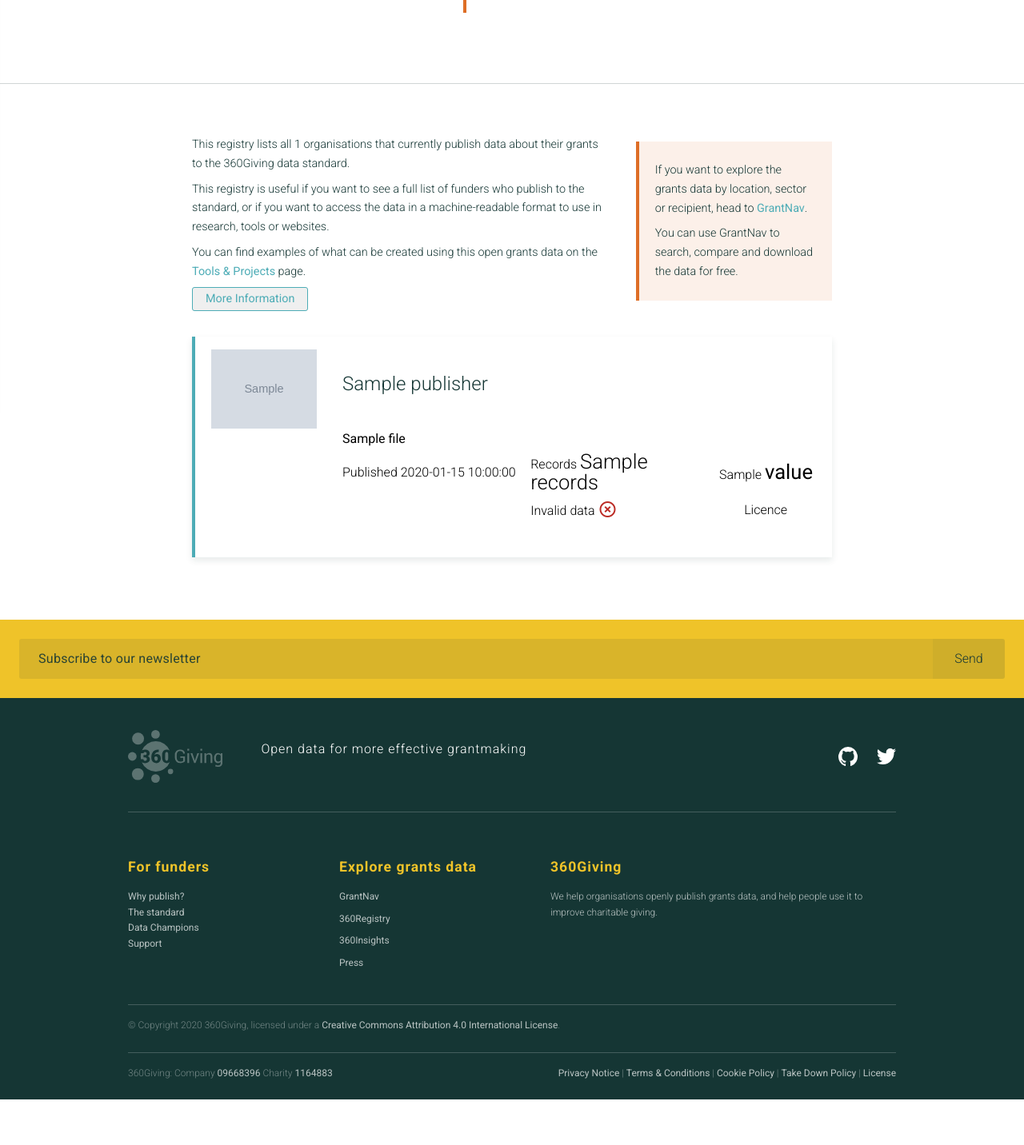
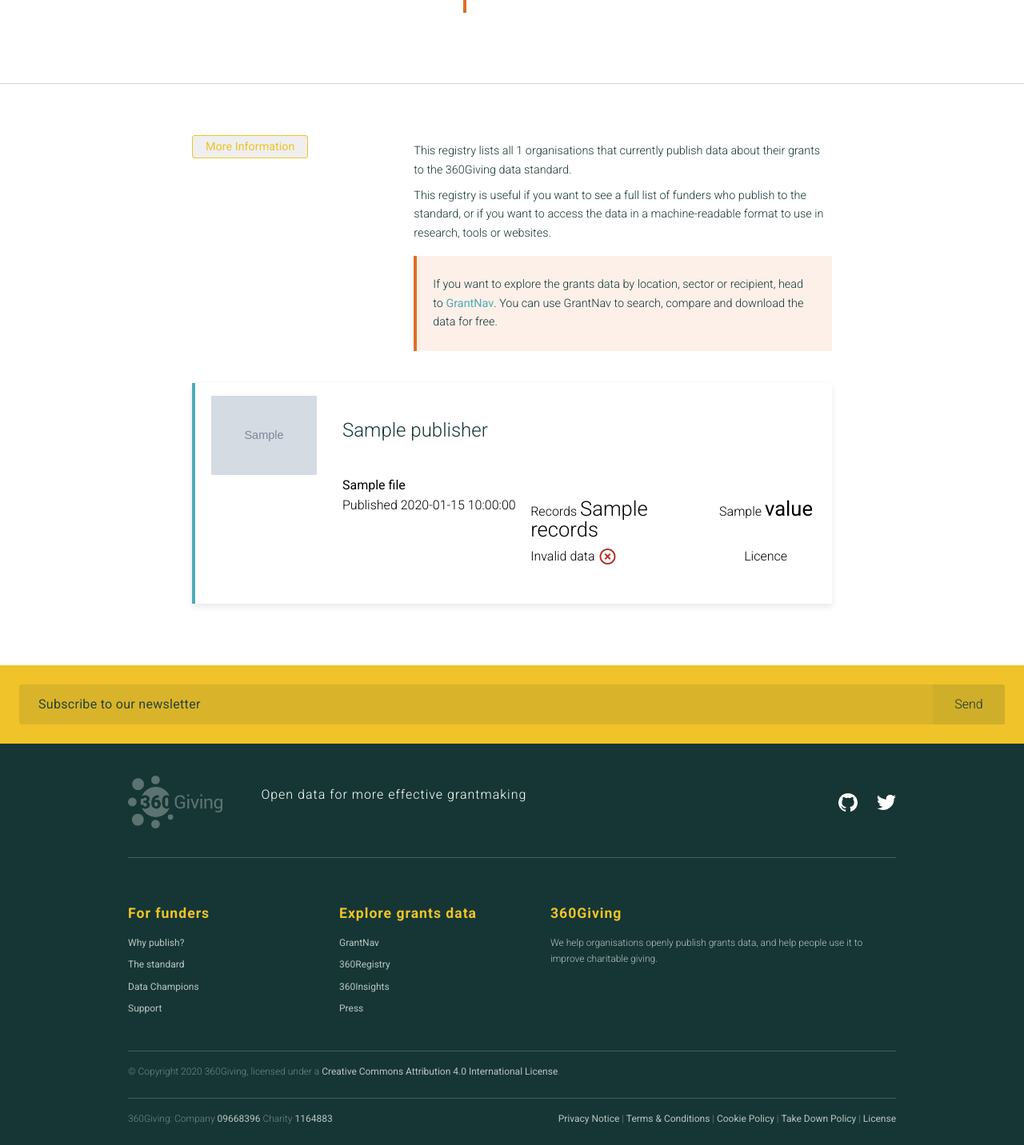
Before and after one commit to ThreeSixtyGiving/registry-classic, a Flask app: template registry/templates/registry.html in a window 1280 px wide. Shown: the part 277-1709 px from the top of the page at 80% size. Before the commit the page ends 1652 px from the top, so only its background shows below. Run offline with Flask 2, Linux system fonts and the light colour scheme; the template is opened without the code that fills it: most values are stand-ins (such as "Sample title", 1, 10 or a date in 2020); grey boxes marked "Sample" are stand-in pictures; some libraries are stand-ins or nearby versions.

Commit message:
incorporate latest styles

```diff
--- a/registry/static/css/styles.css
+++ b/registry/static/css/styles.css
@@ -392,37 +392,28 @@ a {
   padding: 6px 24px 8px;
   font-size: 1rem;
   font-weight: 400; }
-
-.button--small {
+  .button.button--small {
     padding: 2px 16px 2px;
     border-width: 1px;
     font-size: .9rem; }
-
-.button--large {
+  .button.button--large {
     padding: 10px 32px 12px;
     border-width: 3px;
     font-size: 1.3rem; }
-
-.button--unstyled {
+  .button.button--unstyled {
     border: 0;
     padding: 0; }
-
-.button--white {
-  color: white; }
-
-.button--orange {
+  .button.button--white {
+    color: white; }
+  .button.button--orange {
     color: #DE6E26; }
-
-.button--teal {
+  .button.button--teal {
     color: #4DACB6; }
-
-.button--yellow {
+  .button.button--yellow {
     color: #EFC329; }
-
-.button--red {
+  .button.button--red {
     color: #BC2C26; }
-
-.button--disabled {
+  .button.button--disabled {
     opacity: .3;
     pointer-events: none; }
 
@@ -957,7 +948,7 @@ p {
     @media (min-width: 36em) {
       .footer__section + .footer__section {
         margin-left: 48px; } }
-    .footer__section + .footer__section li + li {
+    .footer__section li {
       margin-top: 8px; }
   .footer__heading {
     font-size: 1rem;
@@ -1020,6 +1011,8 @@ p {
     padding-top: 16px;
     padding-bottom: 12px;
     color: rgba(255, 255, 255, 0.4); }
+  .footer .edit-github {
+    float: right; }
   .footer__policy-links a {
     display: inline-block; }
   @media (min-width: 36em) {
@@ -1315,10 +1308,11 @@ p {
     margin-bottom: 16px; }
   .prose__intro {
     margin-bottom: 56px; }
-  .prose__section {
-    padding-bottom: 24px; }
+  .prose__section + .prose__section {
+    padding-top: 16px; }
   .prose .box {
-    margin-bottom: 16px; }
+    margin-bottom: 16px;
+    margin-top: 16px; }
 
 .registry-card {
   display: flex; }
@@ -1358,7 +1352,8 @@ p {
   .registry-grant, .registry-grant td {
     border: 0; }
   .registry-grant td {
-    padding: 0; }
+    padding: 0;
+    vertical-align: top; }
   .registry-grant__line {
     font-style: normal;
     font-weight: 300; }
@@ -1386,10 +1381,12 @@ p {
   .registry-grant__amount, .registry-grant__license {
     width: 100%;
     text-align: right; }
+  .registry-grant__amount {
+    margin-bottom: 8; }
   .registry-grant__license a {
     margin-left: 32px; }
   .registry-grant__validation > i {
-    vertical-align: -5px; }
+    vertical-align: -7px; }
   .registry-grant--validated > i {
     color: #4DACB6; }
   .registry-grant--invalid > i {
@@ -1419,10 +1416,8 @@ p {
 .license {
   opacity: .4; }
   .license--cc {
-    max-width: 20px;
-    margin-bottom: -6px; }
+    max-width: 20px; }
   .license--ogl {
-    margin-bottom: -2px;
     max-width: 32px; }
   .license--pddl {
     max-width: 32px; }
@@ -1516,7 +1511,11 @@ p {
       max-width: 700px; } }
   .subscribe-section__form {
     display: flex;
+    flex-direction: column;
     width: 100%; }
+    @media (min-width: 36em) {
+      .subscribe-section__form {
+        flex-direction: row; } }
     .subscribe-section__form input[type="text"] {
       border-radius: 3px 0 0 3px;
       flex: 1;
@@ -1542,10 +1541,16 @@ p {
       all: inherit;
       color: #153634;
       display: inline-block;
-      width: 90px;
+      width: 100%;
+      margin-top: 8px;
+      padding: 12px 24px;
       background-color: rgba(21, 54, 52, 0.15);
       border-radius: 0 3px 3px 0;
       text-align: center; }
+      @media (min-width: 36em) {
+        .subscribe-section__form input[type="submit"] {
+          max-width: 90px;
+          margin-top: 0; } }
       .subscribe-section__form input[type="submit"]:focus {
         background-color: rgba(21, 54, 52, 0.2); }
       .subscribe-section__form input[type="submit"]:hover {
@@ -1640,9 +1645,7 @@ p {
     padding-bottom: 64px; }
   .layout--single-column {
     display: grid;
-    grid-template-areas: "header"
- "content"
- "footer"; }
+    grid-template-areas: "header" "content" "footer"; }
     .layout--single-column .layout__content {
       max-width: 960px;
       margin-left: auto;
@@ -1651,16 +1654,12 @@ p {
     max-width: 700px; }
   .layout--two-columns {
     display: grid;
-    grid-template-areas: "header"
- "content"
- "footer"; }
+    grid-template-areas: "header" "content" "footer"; }
     @media (min-width: 36em) {
       .layout--two-columns {
         grid-template-columns: 320px 1fr;
         grid-template-rows: auto 1fr auto;
-        grid-template-areas: "header header"
- "sidebar content"
- "footer footer"; } }
+        grid-template-areas: "header header" "sidebar content" "footer footer"; } }
     .layout--two-columns .layout__header {
       grid-area: header; }
     .layout--two-columns .layout__content {
--- a/registry/templates/_parts/_footer.html
+++ b/registry/templates/_parts/_footer.html
@@ -51,12 +51,12 @@
     </div> -->
   </div>
 
-  <div class="footer__row wrapper footer__small-print">
+  <div class="wrapper footer__small-print">
+    <!-- <a href="#" class="edit-github button button--small button--yellow">Edit on Github</a> -->
     <p>© Copyright {{ now.strftime("%Y") }} 360Giving, licensed under a <a href="https://creativecommons.org/licenses/by/4.0/" target="_blank">Creative Commons Attribution 4.0 International License</a>.</p>
   </div>
 
   <div class="footer__row wrapper footer__small-print">
-
     <div class="footer__column-2">
       <p>360Giving:
         Company <a href="https://beta.companieshouse.gov.uk/company/09668396" target="_blank">09668396</a>
--- a/registry/templates/registry.html
+++ b/registry/templates/registry.html
@@ -5,6 +5,9 @@
   <div class="prose">
     <div class="accordion">
       <section class="prose__section grid grid--three-columns">
+        <div class="grid__1">
+          <button class="accordion__trigger button button--small button--yellow">More Information</button>
+        </div>
         <div class="grid__2">
           <p>
             This registry lists all {{ num_of_publishers }} organisations that currently publish data about their grants to the 360Giving data
@@ -14,13 +17,23 @@
             This registry is useful if you want to see a full list of funders who publish to the standard, or if you want to access
             the data in a machine-readable format to use in research, tools or websites.
           </p>
+          <div class="box box--orange">
+            <p>
+              If you want to explore the grants data by location, sector or recipient, head to
+              <a href="http://grantnav.threesixtygiving.org/" target="_blank">GrantNav</a>.
+              You can use GrantNav to search, compare and download the data for free.
+            </p>
+          </div>
+        </div>
+      </section>
+      <section class="prose__section accordion__extra grid grid--three-columns" aria-hidden>
+        <div class="grid__1">&nbsp;</div>
+        <div class="grid__2">
           <p>
             You can find examples of what can be
             created using this open grants data on the <a href="http://www.threesixtygiving.org/data/find-data/" target="_blank">Tools &amp; Projects</a>
             page.
           </p>
-          <button class="accordion__trigger button button--small button--teal">More Information</button>
-          <div class="accordion__extra">
           <p class="p">
             Under each organisation, you can find:
           </p>
@@ -48,18 +61,6 @@
               *Funders make grants in different currencies. Grants are listed in the currency in which they were made.
             </small>
           </p>
-          </div>
-        </div>
-        <div class="grid__1">
-          <div class="box box--orange">
-            <p>
-              If you want to explore the grants data by location, sector or recipient, head to
-              <a href="http://grantnav.threesixtygiving.org/" target="_blank">GrantNav</a>.
-            </p>
-            <p>
-              You can use GrantNav to search, compare and download the data for free.
-            </p>
-          </div>
         </div>
       </section>
     </div>
```
Lines whose indentation alone changed are shown as unchanged.
